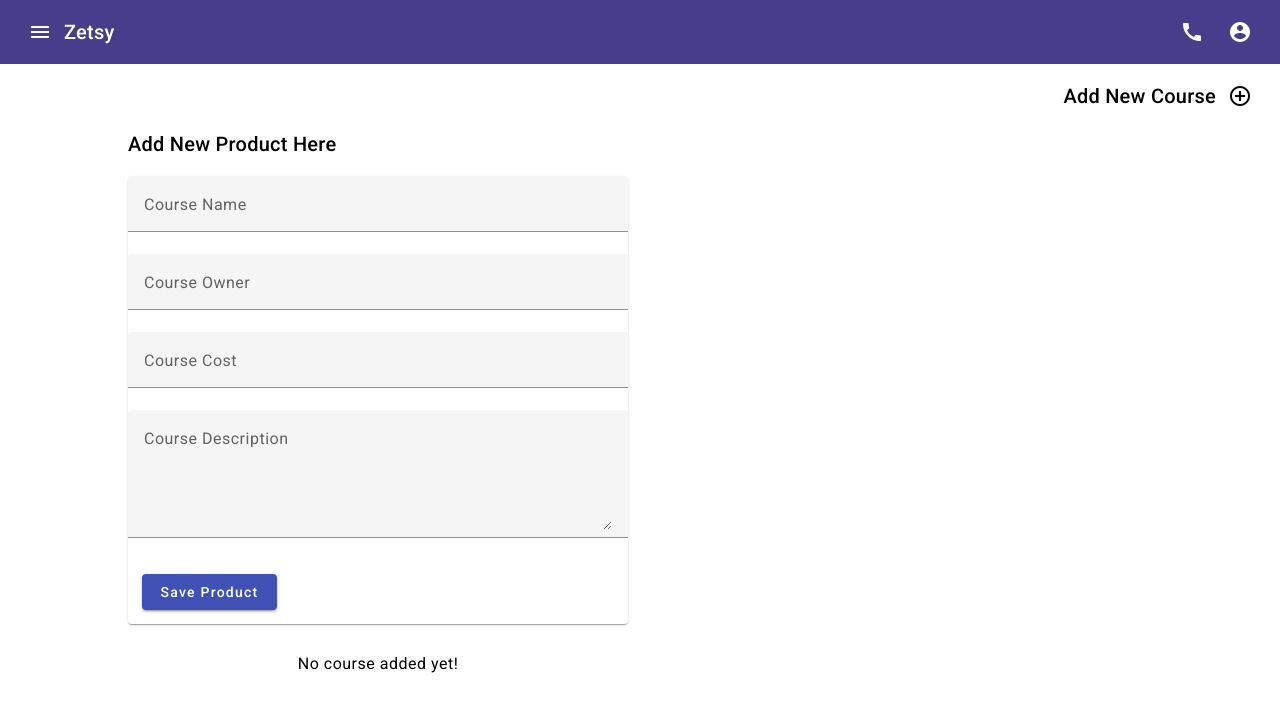
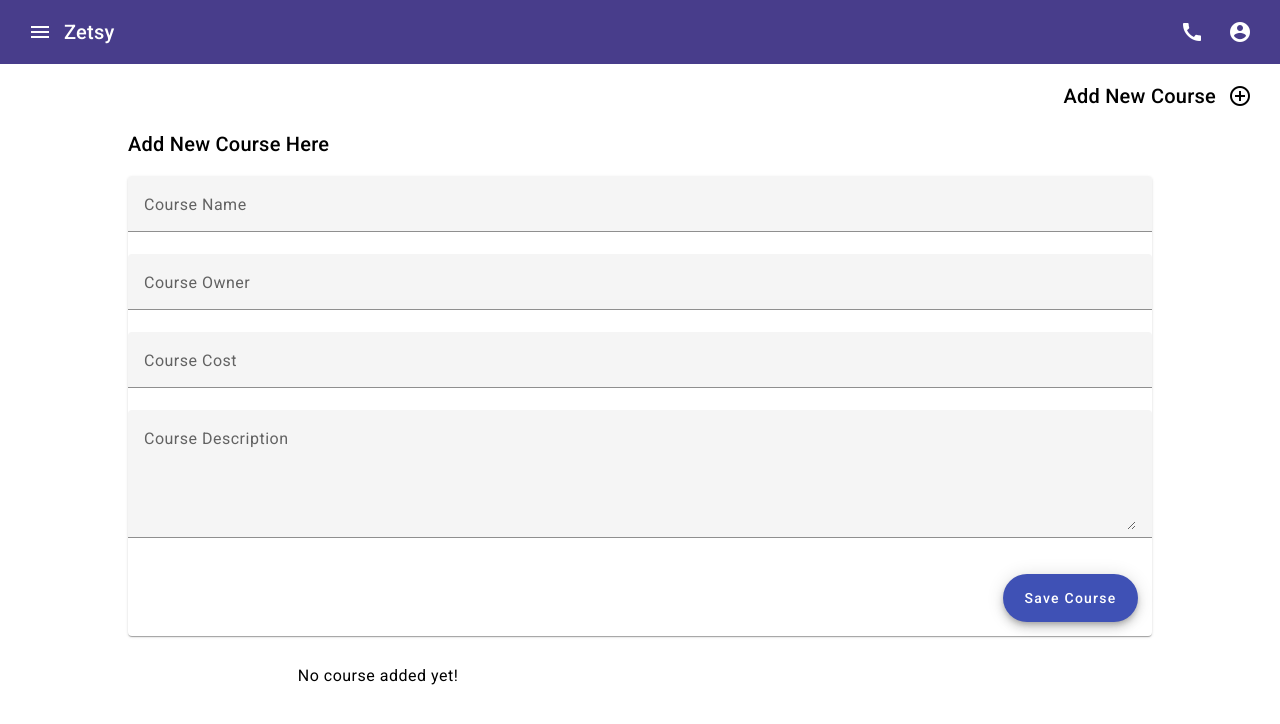
Before and after one commit to zainab-rehan/openfabric-test-angular, an Angular app: page / in a window 1280 px wide. Shown: the top 724 px of the page. Built offline with nearby package versions, Linux system fonts and the light colour scheme.

Commit message:
Some Styling changes

```diff
--- a/src/app/products/product-create/product-create.component.css
+++ b/src/app/products/product-create/product-create.component.css
@@ -3,11 +3,12 @@
   padding-bottom: 1em;
 }
 .addForm {
-  min-width: 150px;
-  max-width: 500px;
   width: 100%;
+
 }
-
+.inputStyle{
+  color:darkslateblue;
+}
 .example-full-width {
   width: 100%;
 }
@@ -20,3 +21,7 @@ textarea{
   margin: 1em;
   width: 135px;
 }
+.addBtnAlign{
+  display: flex;
+ justify-content:end;
+}
--- a/src/app/products/product-create/product-create.component.html
+++ b/src/app/products/product-create/product-create.component.html
@@ -1,10 +1,10 @@
-<h2>Add New Product Here</h2>
+<h2>Add New Course Here</h2>
   <mat-card class="addForm">
-    <mat-form-field class="example-full-width">
+    <mat-form-field class="inputStyle">
       <mat-label>Course Name</mat-label>
       <input matInput type="text" [(ngModel)] = "inputName">
     </mat-form-field>
-    <mat-form-field class="example-full-width">
+    <mat-form-field >
       <mat-label>Course Owner</mat-label>
       <input matInput type="text" [(ngModel)] = "inputOwner">
     </mat-form-field>
@@ -16,9 +16,12 @@
       <mat-label>Course Description</mat-label>
       <textarea matInput rows="4" [(ngModel)] = "inputDesc"></textarea>
     </mat-form-field>
-  <button
-  mat-raised-button
-  color='primary'
-  class="addBtn"
-  (click)="onAddProduct()">Save Product</button>
+    <div class="addBtnAlign">
+      <button
+      mat-fab extended
+      color='primary'
+      class="addBtn"
+      (click)="onAddProduct()">Save Course</button>
+    </div>
+
   </mat-card>
--- a/src/app/products/product-list/product-list.component.css
+++ b/src/app/products/product-list/product-list.component.css
@@ -8,3 +8,7 @@
 .noProductText{
   text-align: center;
 }
+
+.mat-accordion{
+  margin-bottom: 16px;
+}
```
